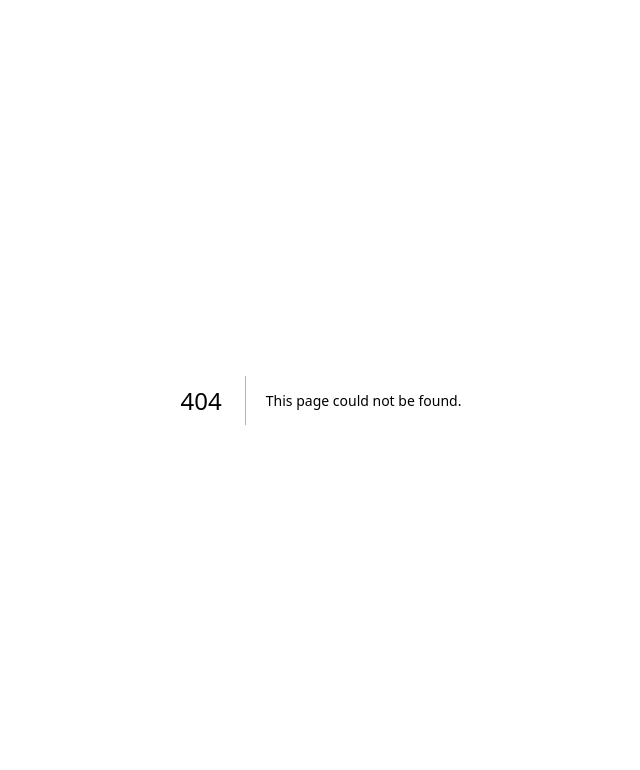
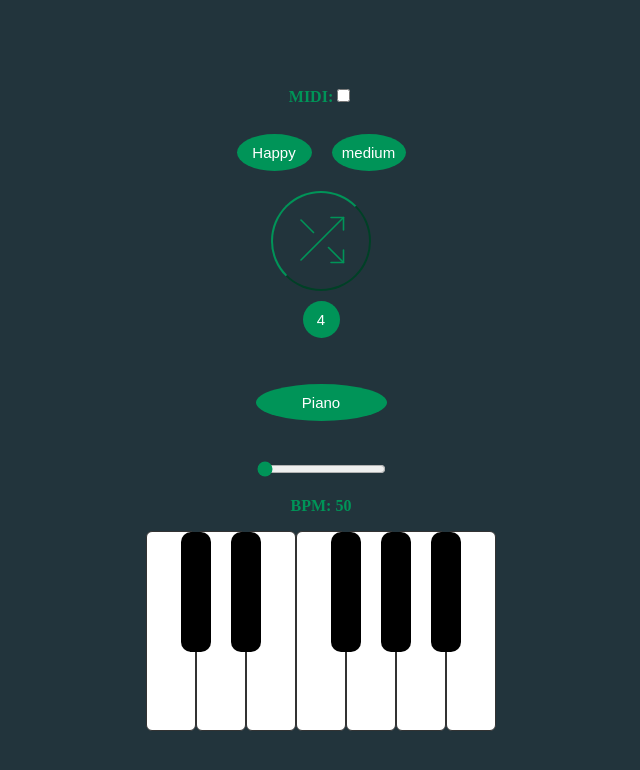
Before and after one commit to adhamelgindy/melgen, a Next.js app: page /home in a window 1280 px wide. Before the commit this address had no page. Shown: the top 770 px of the page, without its empty margins (319-959 px from the left). Built offline with nearby package versions, Linux system fonts and the light colour scheme.

Commit message:
feat: :art: piano component

```diff
--- /dev/null
+++ b/src/components/keyboard.js
@@ -0,0 +1,68 @@
+function Keyboard() {
+
+    //https://github.com/WebDevSimplified/JavaScript-Piano
+
+    const WHITE_KEYS = ['z', 'x', 'c', 'v', 'b', 'n', 'm']
+const BLACK_KEYS = ['s', 'd', 'g', 'h', 'j']
+
+// const keys = document.querySelectorAll('.key')
+// const whiteKeys = document.querySelectorAll('.key.white')
+// const blackKeys = document.querySelectorAll('.key.black')
+
+// keys.forEach(key => {
+//   key.addEventListener('click', () => playNote(key))
+// })
+
+// document.addEventListener('keydown', e => {
+//   if (e.repeat) return
+//   const key = e.key
+//   const whiteKeyIndex = WHITE_KEYS.indexOf(key)
+//   const blackKeyIndex = BLACK_KEYS.indexOf(key)
+
+//   if (whiteKeyIndex > -1) playNote(whiteKeys[whiteKeyIndex])
+//   if (blackKeyIndex > -1) playNote(blackKeys[blackKeyIndex])
+// })
+
+function playNote(key) {
+  const noteAudio = document.getElementById(key.dataset.note)
+  noteAudio.currentTime = 0
+  noteAudio.play()
+  key.classList.add('active')
+  noteAudio.addEventListener('ended', () => {
+    key.classList.remove('active')
+  })
+}
+
+  return (
+    <div>
+    <div class="piano">
+    <div data-note="C" class="key white"></div>
+    <div data-note="D#" class="key black"></div>
+    <div data-note="D" class="key white"></div>
+    <div data-note="E#" class="key black"></div>
+    <div data-note="E" class="key white"></div>
+    <div data-note="F" class="key white"></div>
+    <div data-note="G#" class="key black"></div>
+    <div data-note="G" class="key white"></div>
+    <div data-note="A#" class="key black"></div>
+    <div data-note="A" class="key white"></div>
+    <div data-note="B#" class="key black"></div>
+    <div data-note="B" class="key white"></div>
+  </div>
+  {/* <audio id="C" src="../notes/C.mp3"></audio>
+  <audio id="Db" src="notes/Db.mp3"></audio>
+  <audio id="D" src="notes/D.mp3"></audio>
+  <audio id="Eb" src="notes/Eb.mp3"></audio>
+  <audio id="E" src="notes/E.mp3"></audio>
+  <audio id="F" src="notes/F.mp3"></audio>
+  <audio id="Gb" src="notes/Gb.mp3"></audio>
+  <audio id="G" src="notes/G.mp3"></audio>
+  <audio id="Ab" src="notes/Ab.mp3"></audio>
+  <audio id="A" src="notes/A.mp3"></audio>
+  <audio id="Bb" src="notes/Bb.mp3"></audio>
+  <audio id="B" src="notes/B.mp3"></audio> */}
+  </div>
+  );
+}
+
+export default Keyboard ;
--- a/src/icons/play.jsx
+++ b/src/icons/play.jsx
@@ -1,16 +1,9 @@
 function Play() {
     return (
         <svg width="60" height="60" viewBox="-5 0 65 57" fill="none" xmlns="http://www.w3.org/2000/svg">
-<path d="M12.5 7.34375L47.5 29.375L12.5 51.4063V7.34375Z" stroke="#009458" stroke-width="2" stroke-linecap="round" stroke-linejoin="round"/>
-</svg>
-//       <svg width="60" height="60" viewBox="0 0 75 75" fill="none" xmlns="http://www.w3.org/2000/svg">
-// <path d="M50 9.375H65.625V25" stroke="#009458" strokeWidth="2" strokeLinecap="round" strokeLinejoin="round"/>
-// <path d="M12.5 62.5L65.625 9.375" stroke="#009458" strokeWidth="2" strokeLinecap="round" strokeLinejoin="round"/>
-// <path d="M65.625 50V65.625H50" stroke="#009458" strokeWidth="2" strokeLinecap="round" strokeLinejoin="round"/>
-// <path d="M46.875 46.875L65.625 65.625" stroke="#009458" strokeWidth="2" strokeLinecap="round" strokeLinejoin="round"/>
-// <path d="M12.5 12.5L28.125 28.125" stroke="#009458" strokeWidth="2" strokeLinecap="round" strokeLinejoin="round"/>
-// </svg>
-  );
-  }
+          <path d="M12.5 7.34375L47.5 29.375L12.5 51.4063V7.34375Z" stroke="#009458" strokeWidth="2" strokeLinecap="round" strokeLinejoin="round"/>
+        </svg>
+    );
+}
 
-  export { Play };
+export { Play };
--- a/src/pages/index.js
+++ b/src/pages/home.js
@@ -13,12 +13,8 @@ import {
 import {
     Piano
 } from '../icons/piano';
-import Link from 'next/link';
 import * as Tone from 'tone';
-// import A4 from "../samples/A4.mp3";
-// import C4 from "../samples/C4.mp3";
-// import Ds4 from "../samples/Ds4.mp3";
-// import Fs4 from "../samples/Fs4.mp3";
+import Keyboard from '../components/keyboard'
 import {
     Sampler
 } from "tone";
@@ -170,16 +166,9 @@ export default function Home() {
                     const frequency = Tone.Midi(e.data[1]).toFrequency();
                     console.log('frequencyy', frequency);
 
-                    // Trigger a Tone.js synth with the received frequency
-                    // synth.triggerAttack(frequency);
                     synth.triggerAttackRelease(frequency, "8n");
                 } else if (e.data[0] === 128 || (e.data[0] === 144 && e.data[2] === 0)) {
-                    // Convert MIDI note number to frequency
-                    // const frequency = Tone.Midi(e.data[1]).toFrequency();
 
-                    // Release the Tone.js synth
-                    // synth.triggerRelease(frequency);
-                    // synth.triggerAttackRelease(frequency,  "8n");
                 }
             };
         } catch (error) {
@@ -335,56 +324,42 @@ export default function Home() {
         setMidiNotes(midiNotes);
 
         const playNote = async () => {
-            // const rhythm = [1, 1, 0.5, 0.5, 1, 1, 0.5, 0.5];
-            // let rhythmIndex = Tone.Transport.position % rhythm.length;
-            // const IChord = constructMajorChord(AMinorScale, 4, 'A3'); //lets try that
             console.log('notes[index]', notes[index]);
             let loop = false;
             if (loop) {
-                const loopB = new Tone.Loop(time => {
+                new Tone.Loop(time => {
                     synth.triggerAttackRelease(notes[index], "8n", time);
                 }, "4n").start("8n");
                 // the loops start when the Transport is started
-                Tone.Transport.start()
-                // ramp up to 800 bpm over 10 seconds
-                // Tone.Transport.bpm.rampTo(800, 10);
-                Tone.Transport.stop()
+                // Tone.Transport.start() ???????????????????????????????????????????
+                // Tone.Transport.stop()  ???????????????????????????????????????????
             } else {
                 if (instrument === "Sampler" || instrument === "Guitar" || instrument === "Saxophone" || instrument === "Flute" || instrument === "Xylophone" || instrument === "Electric") {
-                    // setTimeout(playNote, 500);
 
                     await Tone.ToneAudioBuffer.loaded().then(() => {
-                        // console.log("synth.loaded", synth.loaded);
+                        let midiNote = Tone.Frequency(notes[index], 'midi');
+                        console.log('midiNote', midiNote);
+                        // synth.triggerAttackRelease(midiNote, '8n');
+                        synth.triggerAttackRelease(notes[index], Math.floor(Math.random() * 8) + 1 + "n");
+                    });
 
-                        // notes.forEach(note => {
-
-                        //     synth.triggerAttackRelease(note, Math.floor(Math.random() * 8) + 1 + "n");
-                        // })
-                             synth.triggerAttackRelease(notes[index], Math.floor(Math.random() * 8) + 1 + "n");
-                    });
-                    // const loop = new Tone.Loop((time) => {
-                    //     Tone.ToneAudioBuffer.loaded().then(() => {
-                        //   synth.triggerAttackRelease(notes[index], "8n");
-                    //     });
-                    //   }, "8n");
-
-                      // Start the loop
-                    //   loop.start();
-                    // synth.triggerAttackRelease(notes[index], "8n", Tone.Time(time))
                 } else {
                     synth.triggerAttackRelease(notes[index], "8n");
                 }
 
             }
 
-            index++;
+             index++;
 
-            if (index < notes.length) {
-                setTimeout(playNote, 500);
+            // if (index < notes.length) {
+            //     setTimeout(playNote, 500);
 
-            }
+            // }
         };
-        playNote();
+
+            //  Tone.Transport.scheduleRepeat(playNote, '4n');
+            //  Tone.Transport.start();
+         await playNote();
     };
 
 
@@ -397,7 +372,7 @@ export default function Home() {
     function handleBpmChange(event) {
         setBpm(event.target.value);
         Tone.Transport.bpm.value = bpm
-        Tone.Transport.bpm.rampTo(bpm, 500);
+        Tone.Transport.bpm.rampTo(bpm, 0.00000000001);
     }
 
 
@@ -531,20 +506,7 @@ export default function Home() {
       {/* <button onClick={() => playMelody()}></button> */}
       <button className="playButton" hidden={midiNotes.length === 0} onClick={() => playNotes(midiNotes)}><Play/></button>
       {/* playNotes(["B" ,"C" ,"D", "E", "F" ,"G" ,"A"])} */}
-      <div class="piano">
-    <div data-note="C" class="key white"></div>
-    <div data-note="D#" class="key black"></div>
-    <div data-note="D" class="key white"></div>
-    <div data-note="E#" class="key black"></div>
-    <div data-note="E" class="key white"></div>
-    <div data-note="F" class="key white"></div>
-    <div data-note="G#" class="key black"></div>
-    <div data-note="G" class="key white"></div>
-    <div data-note="A#" class="key black"></div>
-    <div data-note="A" class="key white"></div>
-    <div data-note="B#" class="key black"></div>
-    <div data-note="B" class="key white"></div>
-  </div>
+
   <div>
       <input
         type="range"
@@ -555,6 +517,7 @@ export default function Home() {
         onChange={handleBpmChange}
       />
       <p>BPM: {bpm*0.5}</p>
+    <Keyboard />
     </div>
     </div>
   )
--- a/src/styles/globals.css
+++ b/src/styles/globals.css
@@ -76,7 +76,7 @@ body {
   margin-bottom: 10px;
   border: 2px solid;
   border-color: #009458;
-  border-radius: 1000px;
+  border-radius: 100%;
 }
 
 .playButton:hover {
@@ -88,7 +88,8 @@ body {
   border-radius: 50%;
   width: 100px;
   height: 100px;
-  background-color: #000000;
+  background-color: transparent;
+  border-color: #009458;
 }
 
 
@@ -106,7 +107,7 @@ body {
 .black:hover {
   border: 5px solid;
   /* outline-style: dotted; */
-  outline-color: 009458;
+  outline-color: #009458;
 }
 
 .white {
```
